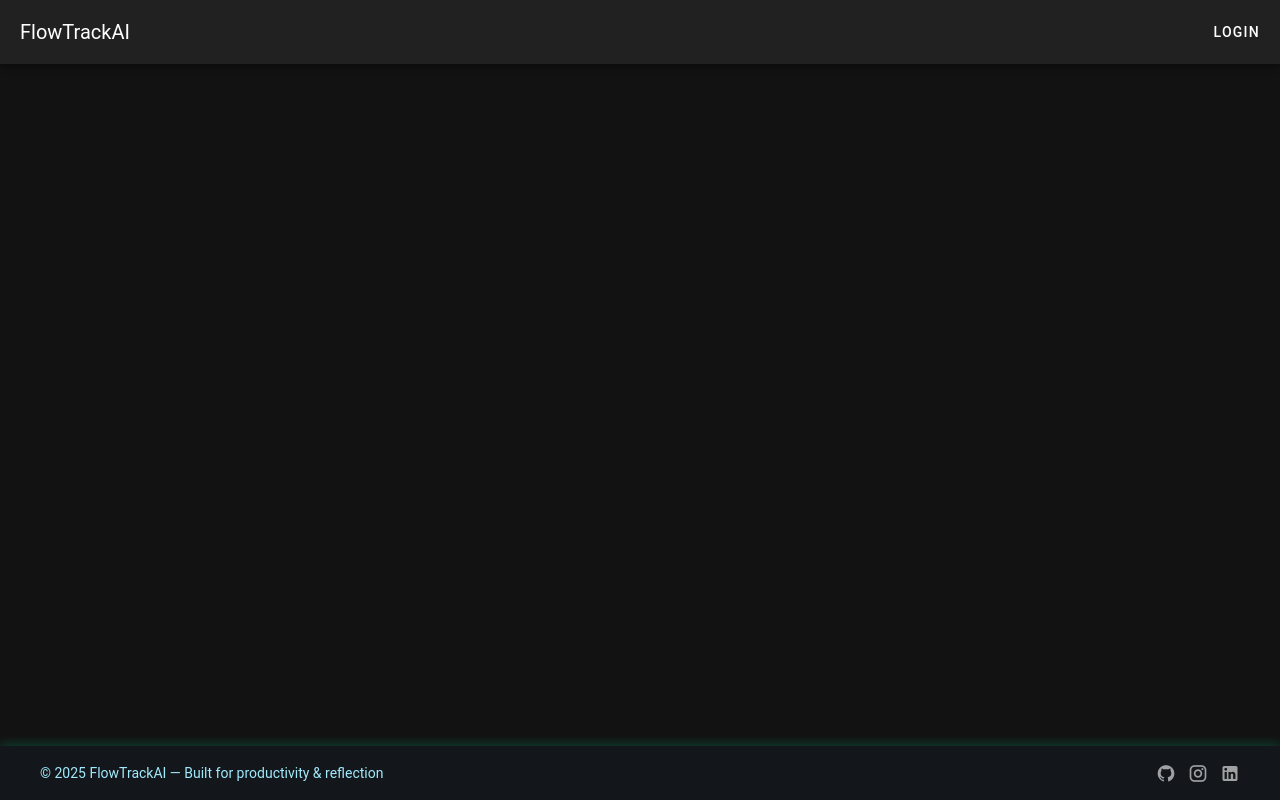
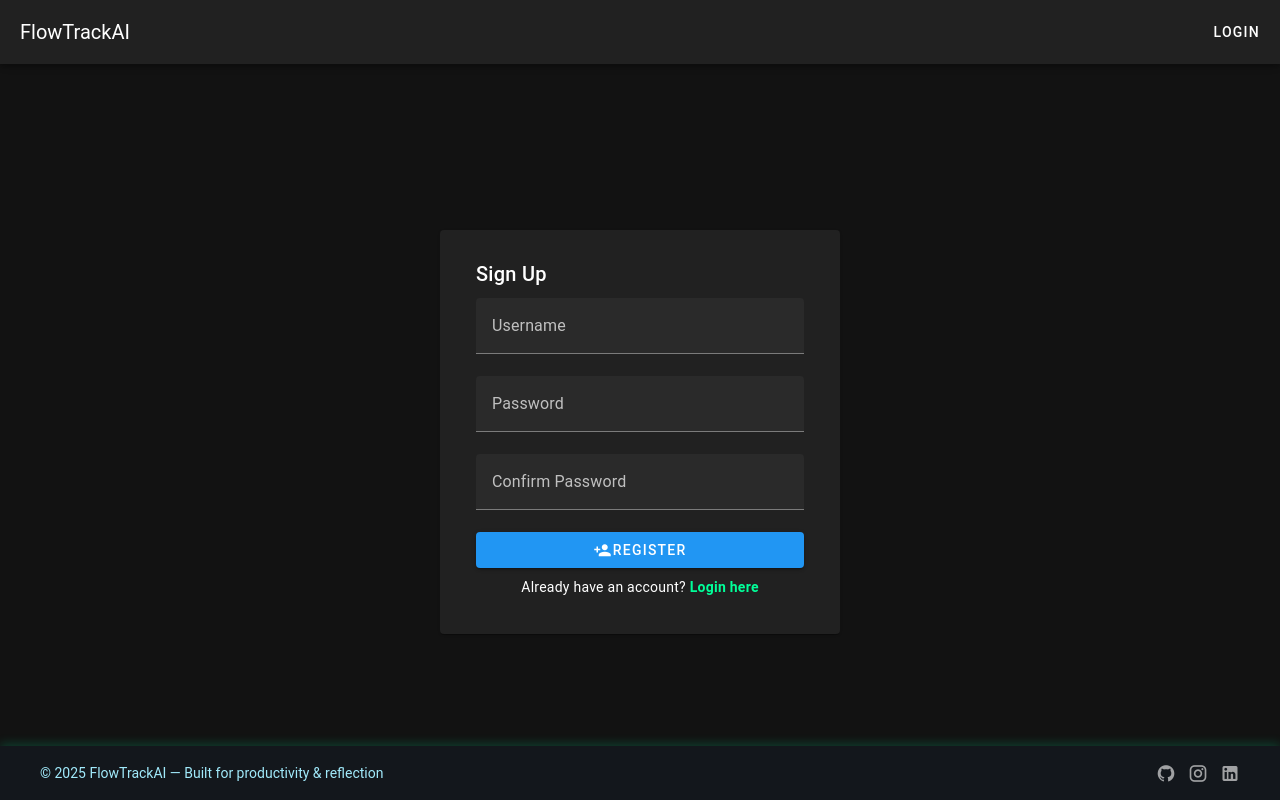
Before and after one commit to Mapacherama/FlowTareaAIFrontEnd, a Vue app: page /register in a window 1280 px wide. Built offline with nearby package versions, Linux system fonts and the light colour scheme.

Commit message:
Register page setup

```diff
--- a/src/router/index.ts
+++ b/src/router/index.ts
@@ -3,10 +3,11 @@ import Home from '../views/Home.vue';
 import Login from '../views/Login.vue';
 import Dashboard from '../views/Dashboard.vue';
 import NewReflection from '../views/NewReflection.vue';
-
+import Register from '../views/Register.vue';
 const routes = [
   { path: '/', component: Home },
   { path: '/login', component: Login },
+  { path: '/register', component: Register },
   { path: '/dashboard', component: Dashboard },
   { path: '/new-reflection', component: NewReflection },
 ];
--- /dev/null
+++ b/src/views/Register.vue
@@ -0,0 +1,92 @@
+<template>
+    <v-container>
+      <v-card class="pa-5 register-card">
+        <v-card-title>Sign Up</v-card-title>
+        <v-card-text>
+          <!-- Error Message -->
+          <v-alert v-if="errorMessage" type="error" dismissible>
+            {{ errorMessage }}
+          </v-alert>
+
+          <!-- Registration Form -->
+          <v-form @submit.prevent="handleRegister">
+            <v-text-field v-model="username" label="Username" required></v-text-field>
+            <v-text-field v-model="password" label="Password" type="password" required></v-text-field>
+            <v-text-field v-model="confirmPassword" label="Confirm Password" type="password" required></v-text-field>
+
+            <v-btn type="submit" color="primary" :loading="isLoading" :disabled="isLoading" block>
+              <v-icon left>mdi-account-plus</v-icon> Register
+            </v-btn>
+          </v-form>
+
+          <!-- Login Link -->
+          <div class="login-link">
+            <p>Already have an account? <router-link to="/login">Login here</router-link></p>
+          </div>
+        </v-card-text>
+      </v-card>
+    </v-container>
+  </template>
+
+  <script setup lang="ts">
+  import { ref } from 'vue';
+  import { useRouter } from 'vue-router';
+  import axios from 'axios';
+
+  const username = ref('');
+  const password = ref('');
+  const confirmPassword = ref('');
+  const errorMessage = ref('');
+  const isLoading = ref(false);
+  const router = useRouter();
+
+  const handleRegister = async () => {
+    errorMessage.value = ''; // Reset error message
+    isLoading.value = true;  // Show loading spinner
+
+    // Check if passwords match
+    if (password.value !== confirmPassword.value) {
+      errorMessage.value = "Passwords do not match.";
+      isLoading.value = false;
+      return;
+    }
+
+    try {
+      // Send registration request to backend
+      const response = await axios.post('http://127.0.0.1:8000/auth/register/', {
+        username: username.value,
+        password: password.value,
+      });
+
+      if (response.status === 201) {
+        router.push('/login'); // Redirect to login page after successful registration
+      }
+    } catch (error: any) {
+      errorMessage.value = error.response?.data?.error || "Registration failed. Please try again.";
+    } finally {
+      isLoading.value = false;
+    }
+  };
+  </script>
+
+  <style scoped>
+  .register-card {
+    max-width: 400px;
+    margin: auto;
+  }
+
+  .login-link {
+    text-align: center;
+    margin-top: 10px;
+  }
+
+  .login-link a {
+    color: #00ff99;
+    text-decoration: none;
+    font-weight: bold;
+  }
+
+  .login-link a:hover {
+    text-decoration: underline;
+  }
+  </style>
```
